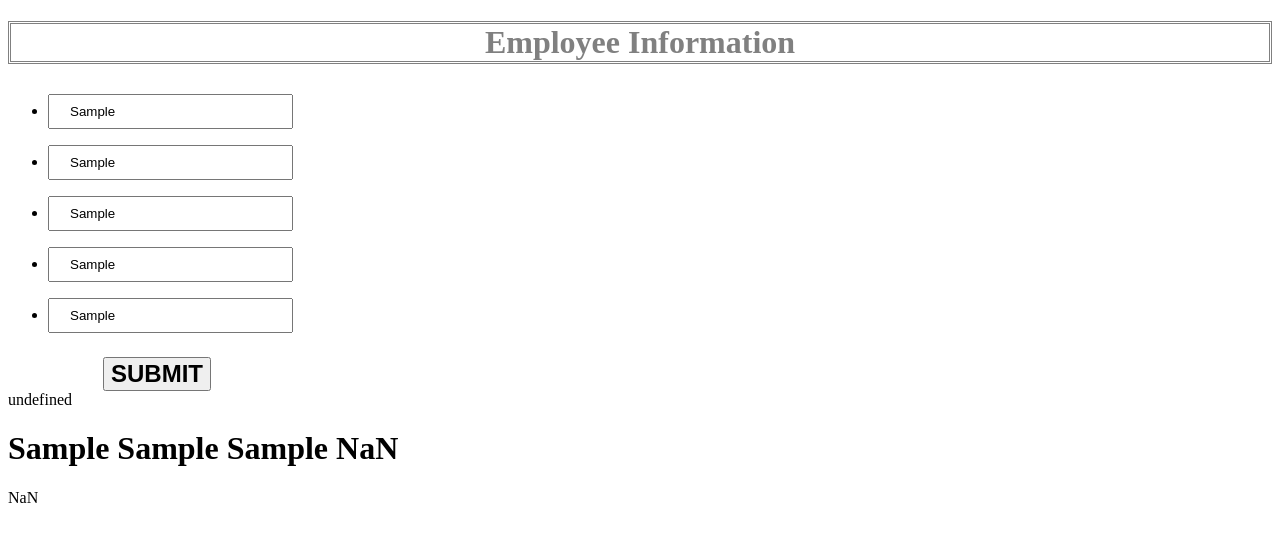
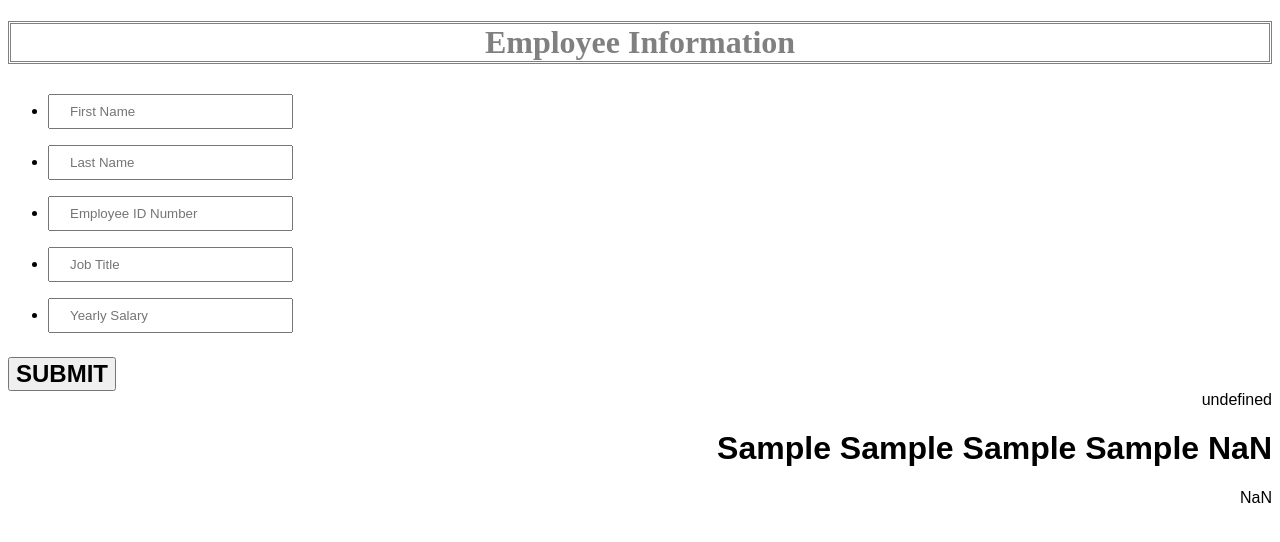
Before and after one commit to JazzyCordaro/Prime_WeekendChallenge_01, a plain HTML site: page index.html in a window 1280 px wide. Both pictures are taken after typing "Sample", "Sample", "Sample", "Sample", "Sample" into the empty fields and a click on the button "SUBMIT". Drawn offline with Linux system fonts and the light colour scheme.

Commit message:
clearing inputs

```diff
--- a/index.html
+++ b/index.html
@@ -22,10 +22,12 @@
 <button type="button" name="button" onclick="addInfo();">Submit</button>
 
 
-<div id="addInfo">
-</div>
+<div id="addInfo"></div>
+
 
 <div id="totalMonthly"></div>
 
+<div id="emptyInput"></div>
+
   </body>
 </html>
--- a/main.css
+++ b/main.css
@@ -20,5 +20,12 @@ button {
   font-weight: bold;
   font-size: 150%;
   text-transform: uppercase;
-  margin-left: 95px
+  margin-left: auto;
 }
+
+
+div {
+  font-family: arial;
+  body: gray;
+  text-align: right;
+}
--- a/script.js
+++ b/script.js
@@ -34,7 +34,7 @@ var showInfo = function(){
   for (var i = 0; i < information.length; i++) {
   var monthly = calculateIncome(information[i].yearlySalary);
   totalMonthly += monthly;
-  addInfo += '<h1>' + information[ i ].firstName + ' ' + information[ i ].lastName + ' ' + information[ i ].idNum + ' ' + monthly +  ' ' + '</h1>';
+addInfo += '<h1>' + information[ i ].firstName + ' ' + information[ i ].lastName + ' ' + information[ i ].idNum + ' ' + information[i].jobTitle + ' ' + monthly +  ' ' + '</h1>';
 
 }
 
@@ -46,4 +46,11 @@ console.log('in addInfo');
 console.log( information );
 document.getElementById("totalMonthly").innerHTML= totalMonthly;
 
+
+// clear inputs
+document.getElementById("firstName").value = "";
+document.getElementById("lastName").value = "";
+document.getElementById("idNum").value = "";
+document.getElementById("jobTitle").value = "";
+document.getElementById("yearlySalary").value = "";
 }
```
